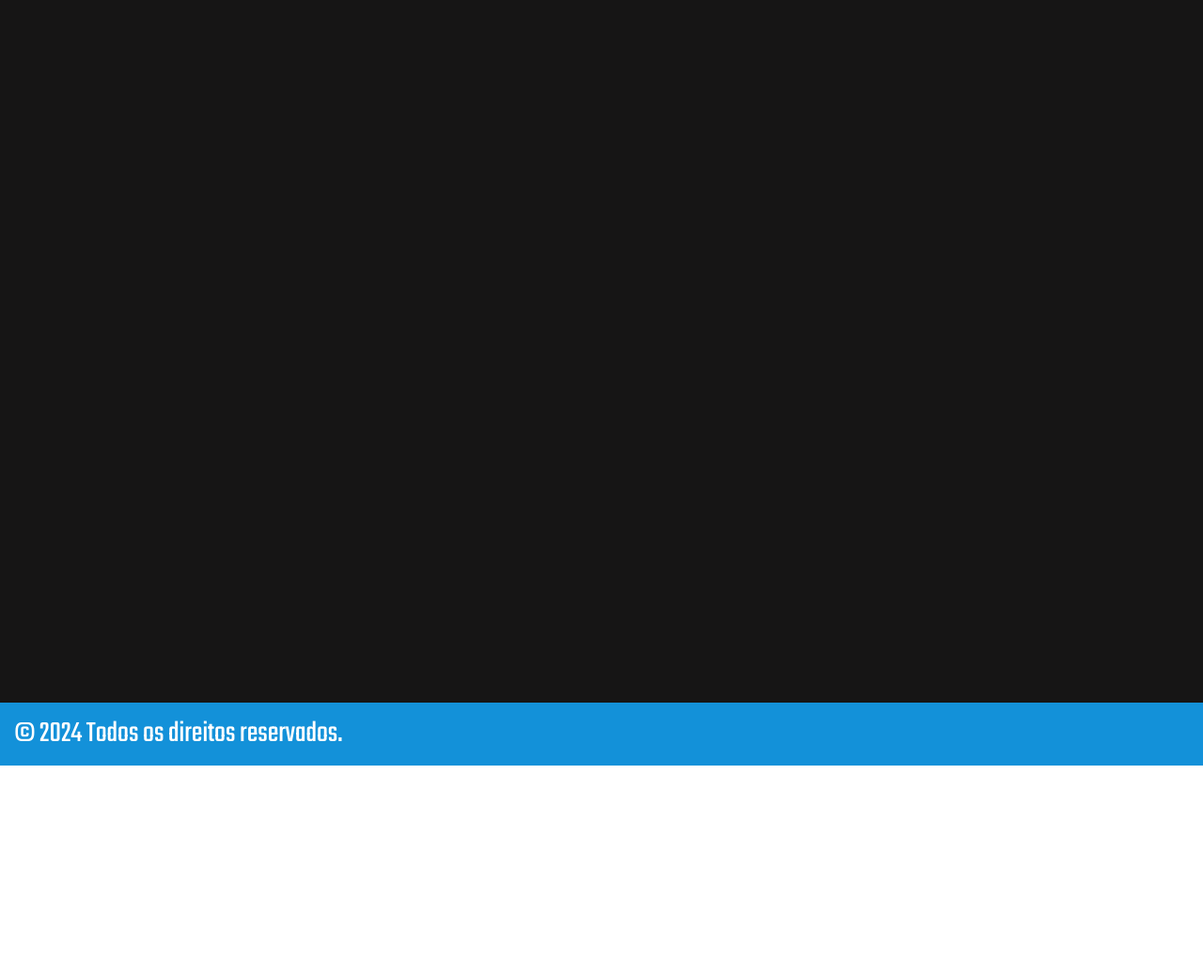
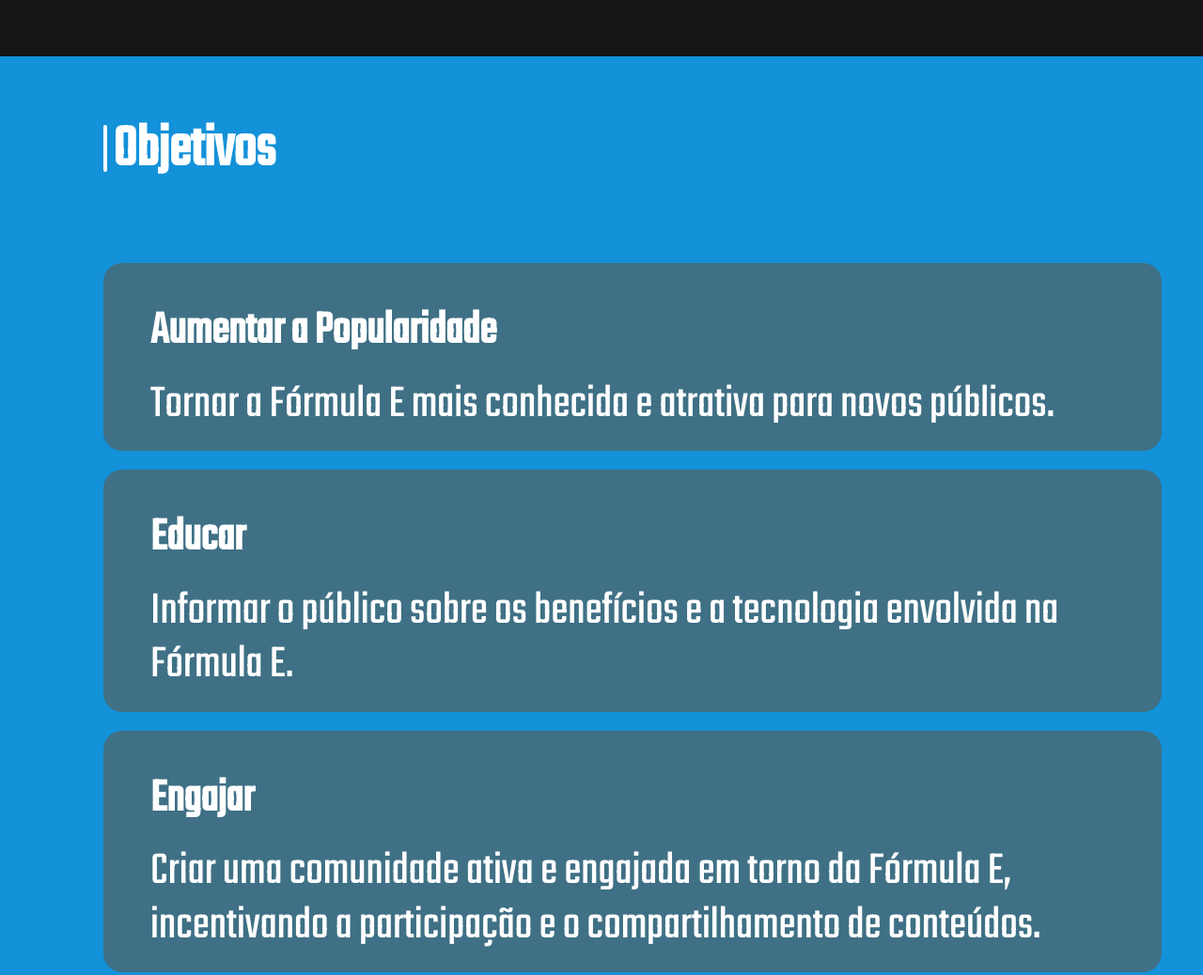
Before and after one commit to IthubFiap/Challenge, a plain HTML site: page sobre.html in a window 1280 px wide. Shown: the part 2440-3478 px from the top of the page at 94% size. Before the commit the page ends 3255 px from the top, so only its background shows below. Drawn offline with Linux system fonts and the light colour scheme.

Commit message:
Designed project objective steps as individual cards with hover effect, ensuring responsiveness and consistent styling

```diff
--- a/assets/css/sobre.css
+++ b/assets/css/sobre.css
@@ -7,6 +7,7 @@
 :root {
     --base-color: #161515;
     --base-color2: #1391D9;
+    --grid-color: #3F7085;
     --text-color: #fff;
 }
 
@@ -106,32 +107,32 @@ h1{
     color: var(--text-color);
 }
 
-#FormulaEText p{
+#formula-text p{
     margin-top: 60px;
     margin-left: 227px;
     color: var(--text-color);
     font-size: 40px;
 }
 
-#FormulaEText h5{
+#formula-text h5{
     text-align: center;
     color: var(--text-color);
     font-size: 40px;
 }
 
-#Challenge img{
+#challenge img{
     width: 100vh;
     margin-top: 5%;
     margin-left: 120px;
 }
 
-#Challenge h1{
+#challenge h1{
     font-size: 64px;
     margin-top: -550px;
     margin-left: 60%;
 }
 
-#Challenge p{
+#challenge p{
     max-width: 605px;
     margin-top: -25%;
     margin-left: 60%;
@@ -139,24 +140,87 @@ h1{
     font-size: 40px;
 }
 
-#Solution img{
+#solution img{
     width: 100vh;
     margin-top: 12%;
     margin-left: 42%;
 }
 
-#Solution h1{
+#solution h1{
     font-size: 64px;
     margin-top: -550px;
     margin-left: 120px;
 }
 
-#Solution p{
+#solution p{
     max-width: 605px;
     margin-top: -25%;
     margin-left: 120px;
     color: var(--text-color);
     font-size: 40px;
+}
+
+h2{
+    position: absolute;
+    margin-top: 20%;
+    margin-left: 120px;
+    font-size: 64px;
+    color: var(--text-color);
+}
+
+h2:after {
+	content: "";
+	display: block;
+	width: 4px;
+	height: 50px;
+	background: #fff;
+	margin-top: -65px;
+    margin-left: -10px;
+    border-radius: 5px;
+}
+
+#custom-space{
+    margin-top: 200px;
+}
+#background{
+    display: flex;
+    flex-direction: column;
+    margin-top: 15%;
+    background-color: var(--base-color2);
+    width: 100%;
+    height: 130vh;
+}
+
+#grid {
+    margin-left: 110px;
+    margin-top: 20px;
+    width: 88%;
+    height: auto;
+    border-radius: 20px;
+    background-color: var(--grid-color);
+    padding-bottom: 20px;
+    padding-top: 10px;
+    transition: background-color 0.3s ease, box-shadow 0.3s ease;
+}
+
+#grid h3{
+    color: var(--text-color);
+    font-size: 50px;
+    margin-top: 35px;
+    margin-left: 50px;
+}
+
+#grid p{
+    color: var(--text-color);
+    font-size: 50px;
+    margin-top: 20px;
+    margin-left: 50px;
+}
+
+#grid:hover {
+    background-color: var(--base-color);
+    color: var(--text-color);
+    box-shadow: 20px 10px 10px rgba(0, 0, 0, 0.2); /* Adiciona sombra ao passar o mouse */
 }
 
 footer{
--- a/sobre.html
+++ b/sobre.html
@@ -31,7 +31,7 @@
     </header>
     <div id="banner"></div>
     <h1>Formula E</h1>
-    <div id="FormulaEText">
+    <div id="formula-text">
         <p class="fade-in-text">A Fórmula E é uma categoria emocionante do automobilismo que une tecnologia de ponta e sustentabilidade. <br>
             No entanto, apesar de seu grande potencial e inovação, ainda não alcançou a
              popularidade merecida entre o público geral. <br> O nosso objetivo é mudar isso.
@@ -40,20 +40,41 @@
             atraindo novos fãs para o esporte.
         </h5>
     </div>
-    <div id="Challenge">
+    <div id="challenge">
         <img src="./assets/img/FormulaEImg.jpg" alt="FormulaE">
         <h1>O Desafio</h1>
         <p class="fade-in-text">O principal desafio que buscamos solucionar é a falta de popularidade e visibilidade da Fórmula E. Embora tenha crescido desde sua criação,
             ainda enfrenta dificuldades para se estabelecer como uma escolha popular entre os fãs de esportes a motor e o público em geral. Muitos ainda desconhecem as emocionantes
             corridas, a tecnologia avançada dos carros elétricos e o compromisso da Fórmula E com a sustentabilidade.</p>
     </div>
-    <div id="Solution">
+    <div id="solution">
         <img src="./assets/img/FormulaECar.jpg" alt="FormulaE Car">
         <h1>A Solução</h1>
         <p class="fade-in-text">Para resolver este desafio, estamos desenvolvendo uma solução tecnológica inovadora que visa aumentar a interação dos usuários com a Fórmula E.
             Através de um site gamificado, queremos oferecer uma experiência envolvente e educativa que atrairá tanto os fãs de automobilismo quanto aqueles que ainda não
             conhecem a Fórmula E.</p>
     </div>
+    <h2>Objetivos</h2>
+    <div id="background">
+        <div id="custom-space">
+            <div id="grid">
+                <h3>Aumentar a Popularidade</h3>
+                <p>Tornar a Fórmula E mais conhecida e atrativa para novos públicos.</p>
+            </div>
+            <div id="grid">
+                <h3>Educar</h3>
+                <p>Informar o público sobre os benefícios e a tecnologia envolvida na Fórmula E.</p>
+            </div>
+            <div id="grid">
+                <h3>Engajar</h3>
+                <p>Criar uma comunidade ativa e engajada em torno da Fórmula E, incentivando a participação e o compartilhamento de conteúdos.</p>
+            </div>
+            <div id="grid">
+                <h3>Inovar</h3>
+                <p>Usar tecnologia de ponta para proporcionar uma experiência única e envolvente aos usuários.</p>
+            </div>
+        </div>
+    </div>
     <footer>
         &copy; 2024 Todos os direitos reservados.
     </footer>
```
